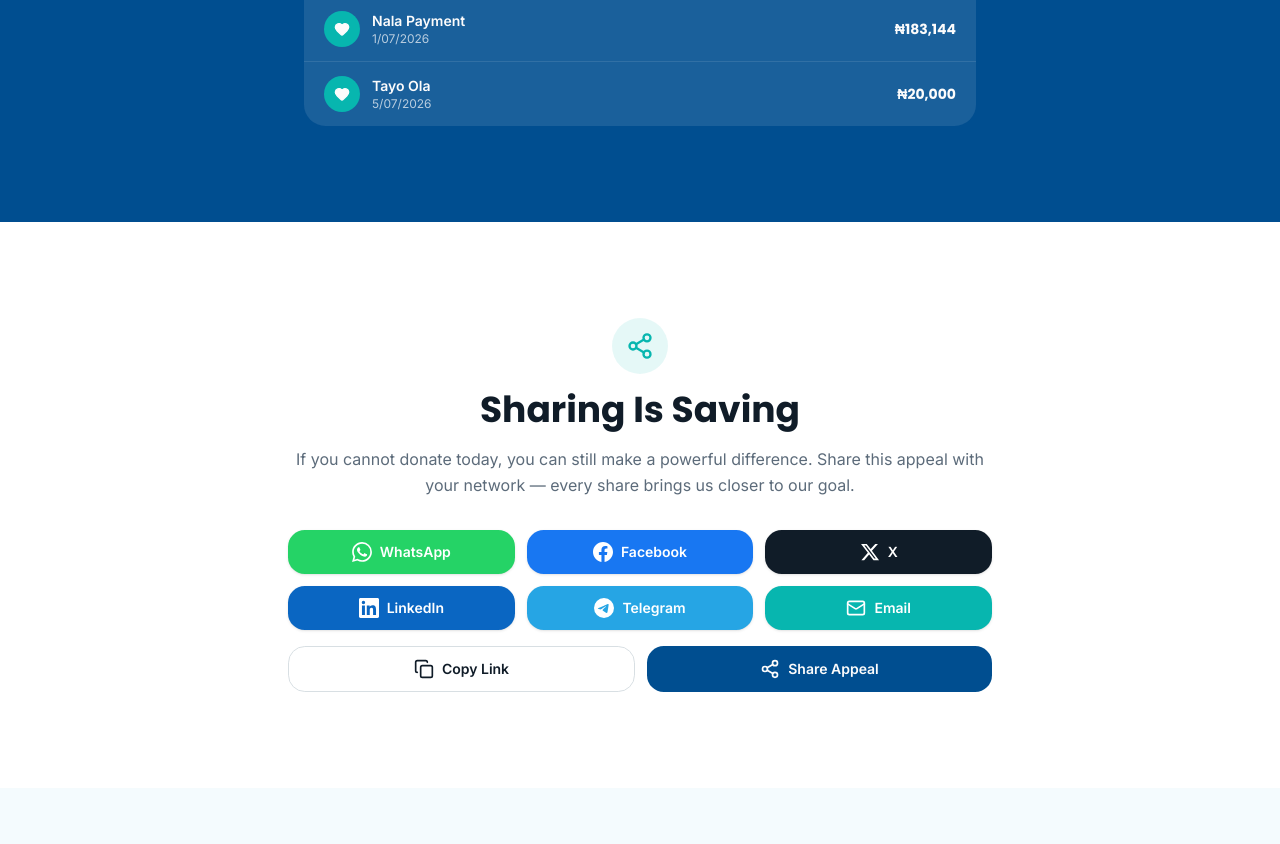
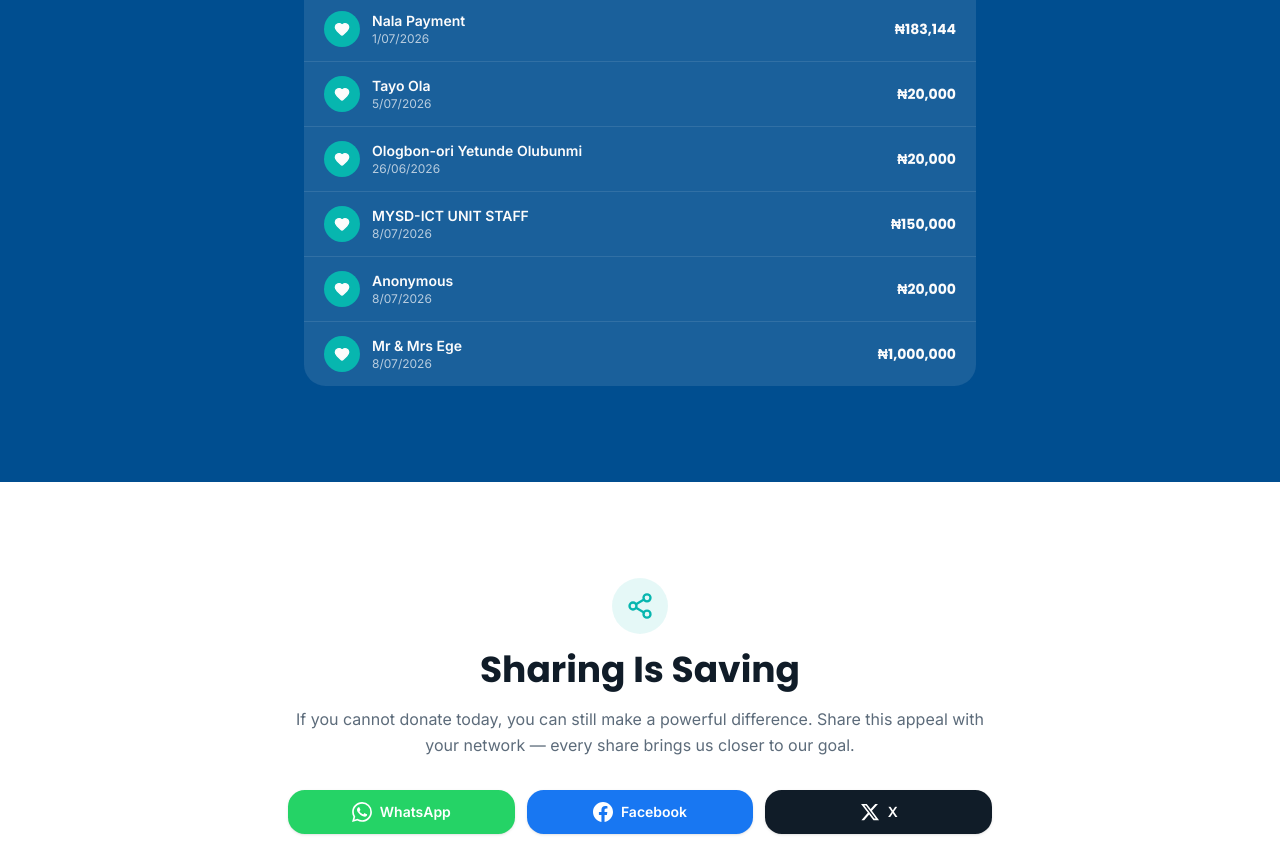
Before and after one commit to paullington/automate-donation-tracking_latest, a Next.js app: page / in a window 1280 px wide. Shown: the part 9880-10724 px from the top of the page. Built offline with nearby package versions, Linux system fonts and the light colour scheme; no server answers; the database is empty.

Commit message:
Update social-proof.tsx

```diff
--- a/components/social-proof.tsx
+++ b/components/social-proof.tsx
@@ -40,6 +40,10 @@ const recentDonors = [
   { name: 'Ekudayo Joseph', amount: 501_875, time: '1/07/2026' },
   { name: 'Nala Payment', amount: 183_144, time: '1/07/2026' },
   { name: 'Tayo Ola', amount: 20_000, time: '5/07/2026' },
+  { name: ' Ologbon-ori Yetunde Olubunmi', amount: 20_000, time: '26/06/2026' },
+  { name: 'MYSD-ICT UNIT STAFF', amount: 150_000, time: '8/07/2026' },
+  { name: 'Anonymous', amount: 20_000, time: '8/07/2026' },
+  { name: ' Mr & Mrs Ege', amount: 1_000_000, time: '8/07/2026' },
 ]
 
 export function SocialProof() {
```
